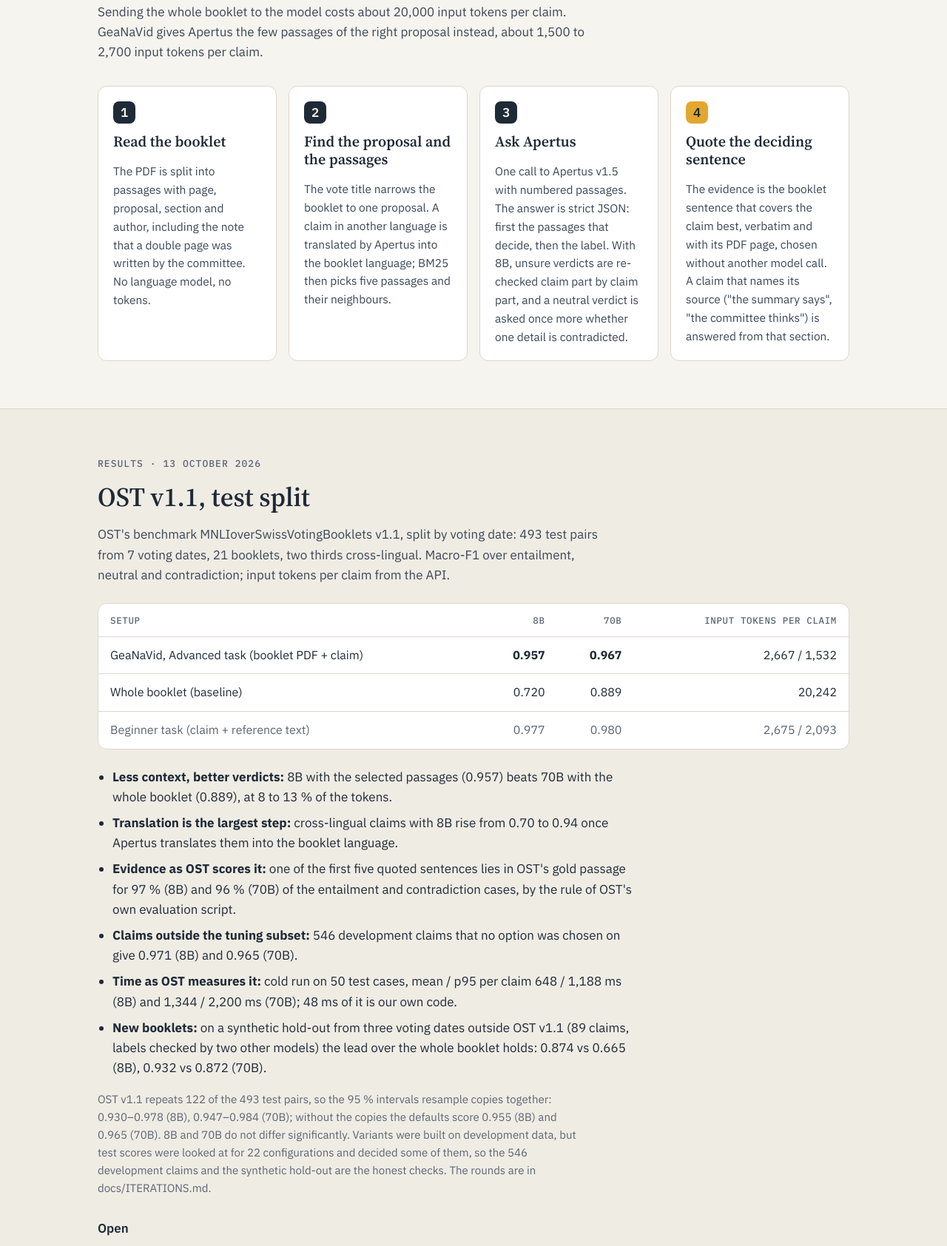
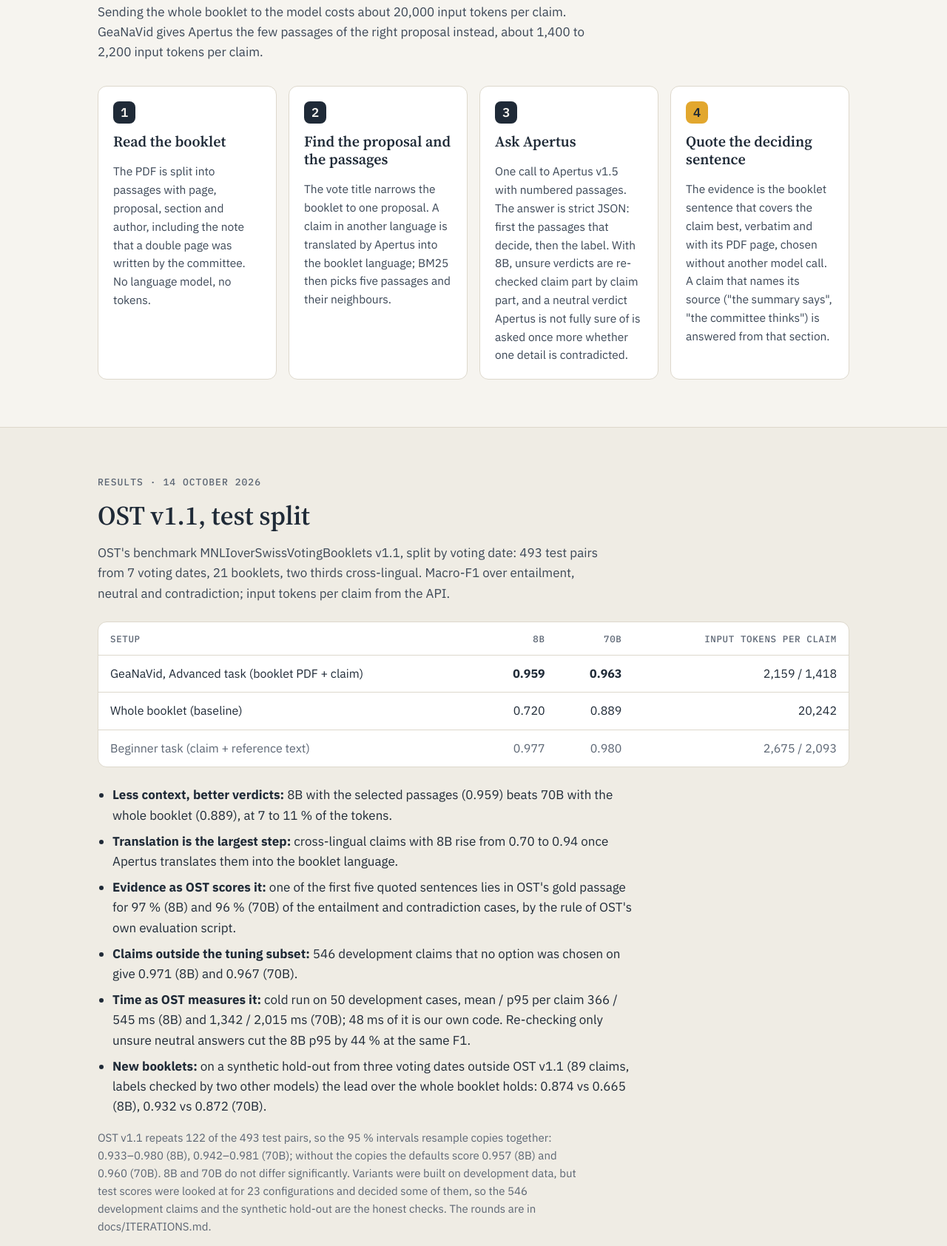
Before and after one commit to NWichter/Hack_Apertus_2A_GeaNaVid, a plain HTML site: page website/index.html in a window 1280 px wide. Shown: the part 1386-3070 px from the top of the page at 74% size. Drawn offline with Linux system fonts and the light colour scheme.

Commit message:
docs: report, website, pitch and video updated to the 14 Oct defaults (8B 0.959 / 2,159 tokens, 70B 0.963 / 1,418)
- Report: new section "Tokens and time", main table with the new defaults, language table, intervals,
  dev_rest 0.971 / 0.967, spread per voting day 0.87–1.00, 23 test views, cold latency old/new
  (same session, dev_rest), Docker run like OST with both models
- ITERATIONS.md: rounds 14–16 incl. discarded variants
- Website, README, pitch (slides 5–7 re-rendered): new figures, "unsure neutral answers"
- Video: results board and pipeline board new; re-voiced with the same voice only "one thousand four
  hundred" (scene 05) and "Seventy B: zero point nine six" (scene 06) via vo_v8.py

```diff
--- a/website/index.html
+++ b/website/index.html
@@ -152,7 +152,7 @@
           <p class="section-lede">
             Sending the whole booklet to the model costs about 20,000 input
             tokens per claim. GeaNaVid gives Apertus the few passages of the
-            right proposal instead, about 1,500 to 2,700 input tokens per claim.
+            right proposal instead, about 1,400 to 2,200 input tokens per claim.
           </p>
           <ol class="steps">
             <li>
@@ -177,8 +177,8 @@
                 One call to Apertus v1.5 with numbered passages. The answer is
                 strict JSON: first the passages that decide, then the label.
                 With 8B, unsure verdicts are re-checked claim part by claim part,
-                and a neutral verdict is asked once more whether one detail is
-                contradicted.
+                and a neutral verdict Apertus is not fully sure of is asked once
+                more whether one detail is contradicted.
               </p>
             </li>
             <li>
@@ -196,7 +196,7 @@
 
       <section class="band" id="status" aria-labelledby="status-title">
         <div class="wrap">
-          <p class="eyebrow">Results · 13 October 2026</p>
+          <p class="eyebrow">Results · 14 October 2026</p>
           <h2 id="status-title">OST v1.1, test split</h2>
           <p class="section-lede">
             OST's benchmark MNLIoverSwissVotingBooklets v1.1, split by voting
@@ -218,9 +218,9 @@
               <tbody>
                 <tr>
                   <td>GeaNaVid, Advanced task (booklet PDF + claim)</td>
-                  <td><strong>0.957</strong></td>
-                  <td><strong>0.967</strong></td>
-                  <td>2,667 / 1,532</td>
+                  <td><strong>0.959</strong></td>
+                  <td><strong>0.963</strong></td>
+                  <td>2,159 / 1,418</td>
                 </tr>
                 <tr>
                   <td>Whole booklet (baseline)</td>
@@ -240,8 +240,8 @@
           <ul class="findings">
             <li>
               <strong>Less context, better verdicts:</strong> 8B with the
-              selected passages (0.957) beats 70B with the whole booklet
-              (0.889), at 8 to 13 % of the tokens.
+              selected passages (0.959) beats 70B with the whole booklet
+              (0.889), at 7 to 11 % of the tokens.
             </li>
             <li>
               <strong>Translation is the largest step:</strong> cross-lingual
@@ -256,12 +256,13 @@
             </li>
             <li>
               <strong>Claims outside the tuning subset:</strong> 546 development claims
-              that no option was chosen on give 0.971 (8B) and 0.965 (70B).
+              that no option was chosen on give 0.971 (8B) and 0.967 (70B).
             </li>
             <li>
-              <strong>Time as OST measures it:</strong> cold run on 50 test
-              cases, mean / p95 per claim 648 / 1,188 ms (8B) and 1,344 / 2,200 ms
-              (70B); 48 ms of it is our own code.
+              <strong>Time as OST measures it:</strong> cold run on 50
+              development cases, mean / p95 per claim 366 / 545 ms (8B) and
+              1,342 / 2,015 ms (70B); 48 ms of it is our own code. Re-checking only
+              unsure neutral answers cut the 8B p95 by 44 % at the same F1.
             </li>
             <li>
               <strong>New booklets:</strong> on a synthetic hold-out from three
@@ -272,10 +273,10 @@
           </ul>
           <p class="caveat">
             OST v1.1 repeats 122 of the 493 test pairs, so the 95 % intervals
-            resample copies together: 0.930–0.978 (8B), 0.947–0.984 (70B);
-            without the copies the defaults score 0.955 (8B) and 0.965 (70B).
+            resample copies together: 0.933–0.980 (8B), 0.942–0.981 (70B);
+            without the copies the defaults score 0.957 (8B) and 0.960 (70B).
             8B and 70B do not differ significantly. Variants were built on
-            development data, but test scores were looked at for 22
+            development data, but test scores were looked at for 23
             configurations and decided some of them, so the 546
             development claims and the synthetic hold-out are the honest
             checks. The rounds are in docs/ITERATIONS.md.
@@ -350,7 +351,7 @@
             <h2 id="report-title">How it works, what the numbers say</h2>
             <p>
               Architecture, use of Apertus, data, evaluation and limitations,
-              with sources. Draft of 13 October 2026 with the results on OST
+              with sources. State of 14 October 2026 with the results on OST
               v1.1; open points are marked as such.
             </p>
             <div class="actions">
```
Also changed, not shown: website/pitch/index.html (+16 -16 lines), website/pitch/og.png, website/pitch/png/slide-01.png, website/pitch/png/slide-05.png, website/pitch/png/slide-06.png, website/pitch/png/slide-07.png, 9 other files.
